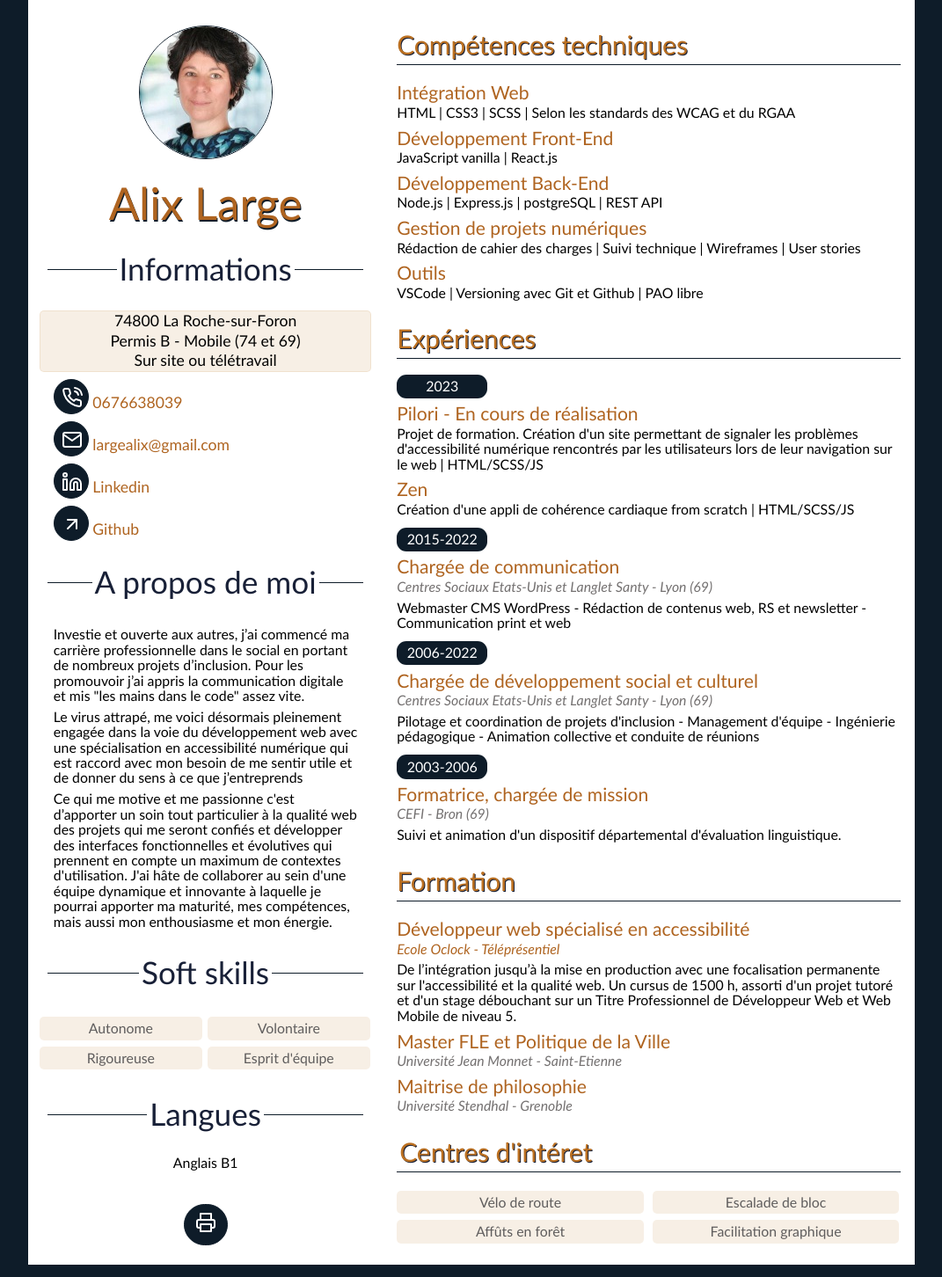
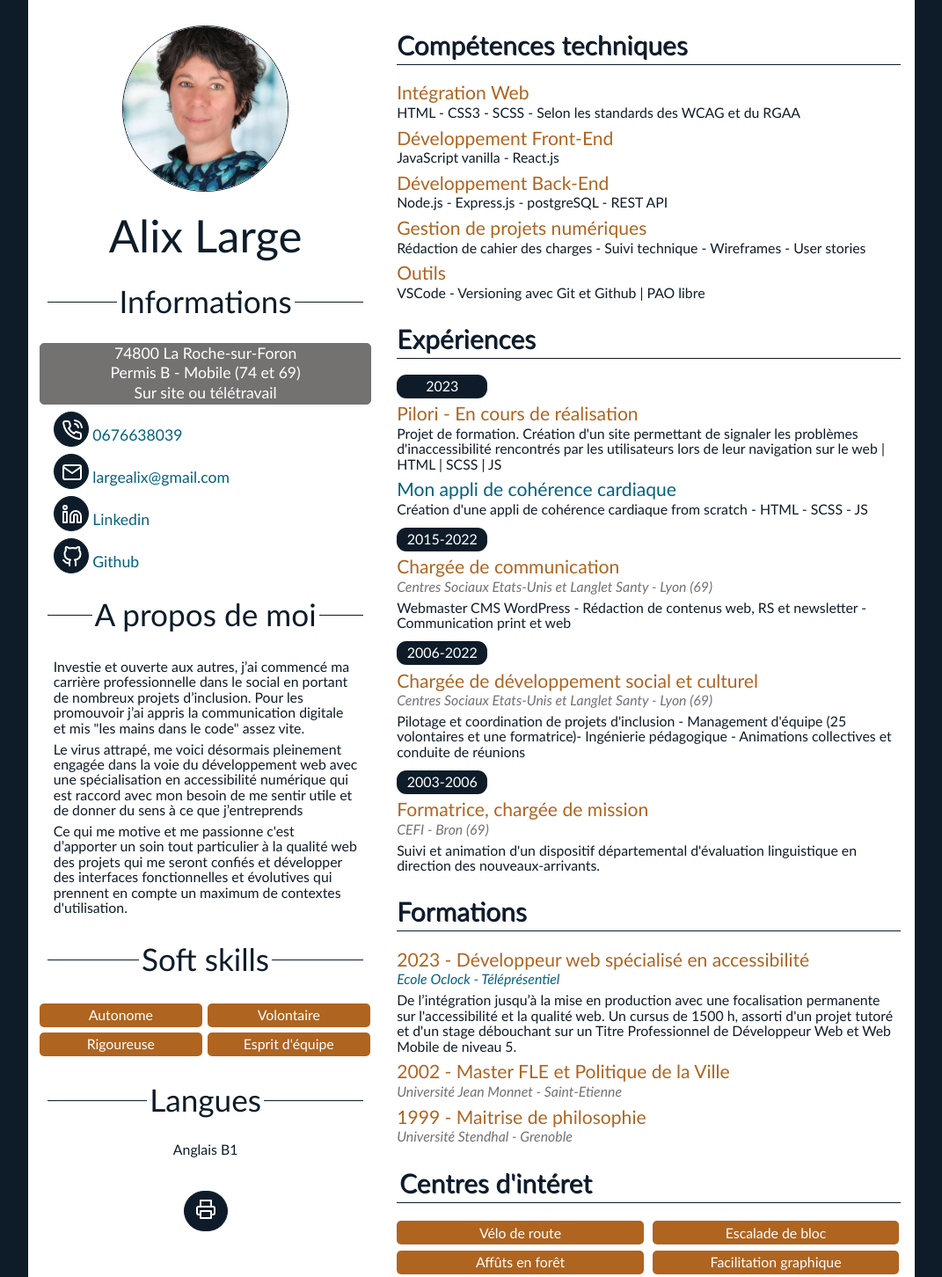
Before and after one commit to alix-large/alix-large.github.io, a website built with Parcel: page src/index.html in a window 1280 px wide. Shown: the part 147-1599 px from the top of the page at 88% size, without its empty margins (104-1175 px from the left). Built offline with nearby package versions, Linux system fonts and the light colour scheme.

Commit message:
Adjust color

```diff
--- a/src/index.html
+++ b/src/index.html
@@ -21,9 +21,7 @@
     </header>
     <main class="page" role="main">
         <section role="region"  class="intro" aria-label="intro">
-            <div class="zoom">
-                <img class="intro__img" src="../src/images/profil-pictures-alix-large-150x150.jpg" alt="">
-            </div>
+            <img class="intro__img" src="../src/images/profile-alix-large.png" alt="">
             <h2 class="intro__secondaryTitle">Alix Large</h2>
             <h3 class="intro__title intro__title--background"><span class="intro__line">Informations</span></h3>
             <div class="list__content">
@@ -41,22 +39,22 @@
                         </a>
                     </li>
                     <li class="intro__item">
-                        <a class="intro__link" href="mailto:largealix@gmail.com" target="_blank">
+                        <a class="intro__link" href="mailto:largealix@gmail.com">
                             <span class="intro__ico"><i role="img" focusable="false" data-feather="mail" aria-hidden="true"></i></span>
                             <span class="intro__txt">largealix@gmail.com </span>
                             <span class="sr-only"> Envoyer un email à Alix</span>
                         </a>
                     </li>
                     <li class="intro__item">
-                        <a class="intro__link" href="https://www.linkedin.com/in/alix-large-04152a177/" target="_blank">
-                            <span class="intro__ico"><i role="img" focusable="false" data-feather="linkedin"></i></span>
+                        <a class="intro__link" href="https://www.linkedin.com/in/alix-large-04152a177/">
+                            <span class="intro__ico"><i role="img" focusable="false" data-feather="linkedin" aria-hidden="true"></i></span>
                             <span class="intro__txt">Linkedin</span>
                             <span class="sr-only"> Consulter le profil d'Alix</span>
                         </a>
                     </li>
                     <li class="intro__item">
-                    <a class="intro__link" href="https://github.com/alix-large" target="_blank">
-                        <span class="intro__ico"><i role="img" focusable="false" data-feather="arrow-up-right"></i></span>
+                    <a class="intro__link" href="https://github.com/alix-large" target="_blank" title="lien vers github (nouvelle fenêtre)">
+                        <span class="intro__ico"><i role="img" focusable="false" data-feather="github" aria-hidden="true"></i></span>
                         <span class="intro__txt">Github</span>
                         <span class="sr-only"> Consulter le gitHub d'Alix</span>
                     </a>
@@ -68,7 +66,7 @@
             <p class="intro__desc intro__desc--parcours">Investie et ouverte aux autres, j’ai commencé ma carrière professionnelle dans le social en portant de nombreux projets d’inclusion. Pour les promouvoir  j’ai appris la communication digitale et mis "les mains dans le code" assez vite.
             </p>
             <p class="intro__desc intro__desc--parcours">Le virus attrapé, me voici désormais pleinement engagée dans la voie du développement web avec une spécialisation en accessibilité numérique qui est raccord avec mon besoin de me sentir utile et de donner du sens à ce que j’entreprends</p>
-            <p class="intro__desc intro__desc--parcours" >Ce qui me motive et me passionne c'est d’apporter un soin tout particulier à la qualité web des projets qui me seront confiés et développer des interfaces fonctionnelles et évolutives qui prennent en compte un maximum de contextes d'utilisation. J'ai hâte de collaborer au sein d'une équipe dynamique et innovante à laquelle je pourrai apporter ma maturité, mes compétences, mais aussi mon enthousiasme et mon énergie.</p>
+            <p class="intro__desc intro__desc--parcours" >Ce qui me motive et me passionne c'est d’apporter un soin tout particulier à la qualité web des projets qui me seront confiés et développer des interfaces fonctionnelles et évolutives qui prennent en compte un maximum de contextes d'utilisation.</p>
             <h3 class ="intro__title intro__title--background"><span class="intro__line">Soft skills</span></h3>
 
             <div class="intro__container">
@@ -87,28 +85,27 @@
                 </button>
             </p>
         </section>
-
-
-        <section class="bloc" role="région" aria-label="cv">
-
+        <section  role="region" class="bloc" aria-label="cv">
             <article class="bloc__article">
                 <h3 class ="bloc__title">Compétences techniques</h3>
                 <h4 class="bloc__intitul">Intégration Web</h4>
-                <p class= "intro__desc">HTML | CSS3 | SCSS | Selon les standards des  WCAG et du RGAA</p>
+                <p class= "intro__desc">HTML - CSS3 - SCSS - Selon les standards des  WCAG et du RGAA</p>
                 <h4 class="bloc__intitul">Développement Front-End</h4>
-                <p class= "intro__desc">JavaScript vanilla | React.js </p>
+                <p class= "intro__desc">JavaScript vanilla - React.js </p>
                 <h4 class="bloc__intitul">Développement Back-End</h4>
-                <p class= "intro__desc">Node.js | Express.js | postgreSQL | REST API</p>
+                <p class= "intro__desc">Node.js - Express.js - postgreSQL - REST API</p>
                 <h4 class="bloc__intitul">Gestion de projets numériques</h4>
-                <p class="intro__desc">Rédaction de cahier des charges | Suivi technique | Wireframes | User stories</p>
+                <p class="intro__desc">Rédaction de cahier des charges - Suivi technique - Wireframes - User stories</p>
                 <h4 class="bloc__intitul">Outils</h4>
-                <p class="intro__desc">VSCode | Versioning avec Git et Github | PAO libre </p>
+                <p class="intro__desc">VSCode - Versioning avec Git et Github | PAO libre </p>
                 <h3 class ="bloc__title">Expériences</h3>
                 <p class="bloc__date">2023</p>
                 <h4 class="bloc__intitul">Pilori - En cours de réalisation</h4>
-                <p class= "intro__desc">Projet de formation. Création d'un site permettant de signaler les problèmes d'accessibilité numérique rencontrés par les utilisateurs lors de leur navigation sur le web | HTML/SCSS/JS </p>
-                <h4 class="bloc__intitul"> Zen </h4>
-                <p class= "intro__desc">Création d'une appli de cohérence cardiaque from scratch | HTML/SCSS/JS </p>
+                <p class= "intro__desc">Projet de formation. Création d'un site permettant de signaler les problèmes d'inaccessibilité rencontrés par les utilisateurs lors de leur navigation sur le web | HTML | SCSS | JS </p>
+                <h4 class="bloc__intitul">
+                    <a href="https://coherence-cardiaque-app.vercel.app/" target="_blank" title="Mon appli de cohérence cardiaque (nouvelle fenêtre)">Mon appli de cohérence cardiaque</a>
+                </h4>
+                <p class= "intro__desc">Création d'une appli de cohérence cardiaque from scratch - HTML - SCSS - JS </p>
                 <p class="bloc__date">2015-2022</p>
                 <h4 class="bloc__intitul">Chargée de communication</h4>
                 <p class= "intro__desc intro__desc--italic">Centres Sociaux Etats-Unis et Langlet Santy - Lyon (69)</p>
@@ -116,19 +113,19 @@
                 <p class="bloc__date">2006-2022</p>
                 <h4 class="bloc__intitul">Chargée de développement social et culturel</h4>
                 <p class= "intro__desc intro__desc--italic">Centres Sociaux Etats-Unis et Langlet Santy - Lyon (69)</p>
-                <p class= "intro__desc">Pilotage et coordination de projets d'inclusion -  Management d'équipe - Ingénierie pédagogique - Animation collective et conduite de réunions</p>
+                <p class= "intro__desc">Pilotage et coordination de projets d'inclusion -  Management d'équipe (25 volontaires et une formatrice)- Ingénierie pédagogique - Animations collectives et conduite de réunions</p>
                 <p class="bloc__date">2003-2006</p>
                 <h4 class="bloc__intitul">Formatrice, chargée de mission </h4>
                 <p class= "intro__desc intro__desc--italic">CEFI - Bron (69) </p>
-                <p class= "intro__desc">Suivi et animation d'un dispositif départemental d'évaluation linguistique.</p>
+                <p class= "intro__desc">Suivi et animation d'un dispositif départemental d'évaluation linguistique en direction des nouveaux-arrivants.</p>
 
-                <h3 class ="bloc__title" >Formation</h3>
-                <h4 class="bloc__intitul">Développeur web spécialisé en accessibilité </h4>
+                <h3 class ="bloc__title" >Formations</h3>
+                <h4 class="bloc__intitul">2023 - Développeur web spécialisé en accessibilité </h4>
                 <p class= "intro__desc intro__desc--italic"><a href="https://oclock.io/" target="_blank">Ecole Oclock - Téléprésentiel</a></p>
                 <p class= "intro__desc">De l’intégration jusqu’à la mise en production avec une focalisation permanente sur l'accessibilité et la qualité web. Un cursus de 1500 h, assorti d'un projet tutoré et d'un stage débouchant sur un Titre Professionnel de Développeur Web et Web Mobile de niveau 5.</p>
-                <h4 class="bloc__intitul" >Master FLE et Politique de la Ville</h4>
+                <h4 class="bloc__intitul" >2002 - Master FLE et Politique de la Ville</h4>
                 <p class= "intro__desc intro__desc--italic">Université Jean Monnet - Saint-Etienne</p>
-                <h4 class="bloc__intitul">Maitrise de philosophie</h4>
+                <h4 class="bloc__intitul">1999 - Maitrise de philosophie</h4>
                 <p class= "intro__desc intro__desc--italic">Université Stendhal - Grenoble</p>
 
                 <h4 class ="bloc__title"><span class="intro__line">Centres d'intéret</span></h4>
--- a/src/styles/_global.scss
+++ b/src/styles/_global.scss
@@ -25,7 +25,7 @@ body {
     background-color: var.$color-dark;
     line-height: 1.3;
     font-family: calibri, sans-serif;
-    color: black;
+    color: var.$color-dark;
     height : 100vh;
     font-size : 1.1em;
 
@@ -58,7 +58,7 @@ ul, li, a.intro_link {
 
 a {
     text-decoration: none;
-    color: var.$color-dark-variation;
+    color: var.$color-link;
 
     &:visited {
       color: var.$link-visited ;
@@ -67,7 +67,6 @@ a {
     &:hover,
     &:focus,
     &:active {
-      color: var.$color-dark-variation;
-      outline: var.$color-dark solid 2px;
+      border : dotted 1px var.$color-dark
     }
 }
--- a/src/styles/_var.scss
+++ b/src/styles/_var.scss
@@ -1,5 +1,6 @@
-$color-dark-variation : #AF6420;
-$background-color-orange-transp : #bb70211d;
+$primary-color : #AF6420;
 $background-color :  rgb(255, 255, 255);
 $color-dark : #0e1c29;
+$color-link :rgb(0, 98, 128);
 $link-visited : rgb(77, 77, 71);
+$color-grey-light : rgb(116, 113, 113)
--- a/src/styles/components/_bloc.scss
+++ b/src/styles/components/_bloc.scss
@@ -13,7 +13,7 @@
     }
 
     &__title {
-        color: #bb7021;
+        color: var.$color-dark;
         padding: 0 0 0.2rem;
         font-size: 1.7em;
         font-weight: lighter;
@@ -31,7 +31,7 @@
 
     &__intitul {
         font-size: 1.2em;
-        color: var.$color-dark-variation;
+        color: var.$primary-color;
 
         @include mixin.printA4 {
             font-size: 10pt;
--- a/src/styles/components/_btn.scss
+++ b/src/styles/components/_btn.scss
@@ -27,8 +27,8 @@
         display: inline;
 
         &:hover {
-            background-color: bisque;
-            border : 1px solid var.$background-color-orange-transp;
+            text-color-light: bisque;
+            border : 1px solid var.$color-dark;
             color: gray;
         }
     }
--- a/src/styles/components/_header.scss
+++ b/src/styles/components/_header.scss
@@ -5,7 +5,7 @@
     width: 100%;
     z-index: 10;
     height: 22vh;
-    background-color:var.$color-dark-variation;
+    background-color:var.$primary-color;
     flex-direction: column;
     justify-content: space-between;
     align-items: center;
--- a/src/styles/components/_intro.scss
+++ b/src/styles/components/_intro.scss
@@ -39,6 +39,20 @@
     &__img {
         border: 1px solid var.$color-dark;
         border-radius: 50%;
+        width: 50%;
+        -webkit-transition: all 2s ease; /* Safari et Chrome */
+        -moz-transition: all 2s ease; /* Firefox */
+        -ms-transition: all 2s ease; /* Internet Explorer 9 */
+        -o-transition: all 2s ease; /* Opera */
+        transition: all 2s ease;
+
+        &:hover {
+            -webkit-transform:scale(1.3); /* Safari et Chrome */
+            -moz-transform:scale(1.3); /* Firefox */
+            -ms-transform:scale(1.3); /* Internet Explorer 9 */
+            -o-transform:scale(1.3); /* Opera */
+            transform:scale(1.3);
+        }
     }
 
     &__secondaryTitle {
@@ -47,8 +61,8 @@
             line-height:1.1;
             text-align: center;
             margin : 1rem 0;
-            color: var.$color-dark-variation;
-            text-shadow :1px 2px var.$color-dark;
+            color: var.$color-dark;
+            text-shadow :1px 2px var.$background-color;
 
             @include mixin.printA4 {
                 font-size: 2em;
@@ -56,7 +70,7 @@
     }
 
     &__title {
-        color: #182037;
+        color: var.$color-dark;
         margin: 1.5rem 0;
         font-size: 2em;
         font-weight: lighter;
@@ -101,7 +115,7 @@
         padding: 0.5rem 0.5rem;
 
         @include mixin.printA4 {
-           display: none;
+            display: none;
         }
     }
     &__text {
@@ -130,7 +144,7 @@
         }
         &--italic {
             font-style: italic;
-            color: rgb(116, 113, 113);
+            color: var.$color-grey-light;
         }
     }
 
@@ -153,12 +167,12 @@
 
     &__element{
         width: 49%;
-        background-color: var.$background-color-orange-transp;
+        background-color: var.$primary-color ;
         border-radius : 5px;
         padding: 0.2rem;
         text-align: center;
         margin: 0.2rem 0.1rem 0.2rem 0;
-        color : #5f5d5d;
+        color : var.$background-color;
 
         @include mixin.printA4 {
             line-height: 10pt;
@@ -168,28 +182,11 @@
      }
 }
 
-.skills{
- display: flex;
- flex-wrap: wrap;
- justify-content:space-between;
-
-    &__item {
-    border: 2px solid var.$background-color-orange-transp;
-    border-radius: 5px;
-    width:45%;
-    margin :0.2rem;
-    }
-
-    @include mixin.printA4 {
-        font-size: 0.7rem;
-        line-height: 0.7;
-        border: 1px solid white;
-    }
-}
 
 .list__box {
-    background-color: var.$background-color-orange-transp;
-    border: 1px solid var.$background-color-orange-transp;
+    background-color: var.$color-grey-light;
+    border: 1px solid var.$color-grey-light;
+    color : var.$background-color;
     border-radius: 5px;
     min-width: 8rem;
 
@@ -199,14 +196,3 @@
     }
 
 }
-
-.zoom {
-	-webkit-transform: scale(1);
-	transform: scale(1);
-	-webkit-transition: .3s ease-in-out;
-	transition: .3s ease-in-out;
-}
-.zoom :hover {
-	-webkit-transform: scale(1.3);
-	transform: scale(1.3);
-}
--- a/src/styles/components/_page.scss
+++ b/src/styles/components/_page.scss
@@ -8,7 +8,6 @@
         margin: auto;
         padding-top: 1rem;
 
-
         @include mixin.printA4 {
             background-color: rgb(255, 255, 255);
             display: flex;
@@ -17,11 +16,10 @@
           }
 
         //en dessous de 50rem, les reglges ci dessous ne s'applique pas
-         @include mixin.big {
+        @include mixin.big {
                 background-color: rgb(255, 255, 255);
                 display: flex;
             }
-
 }
 
 @include mixin.printA4 {
```
Also changed, not shown: dist/index.html, src/images/profil-pictures-alix-large-150x150.jpg (deleted), src/images/profile-alix-large.png (added), 2 other files.
